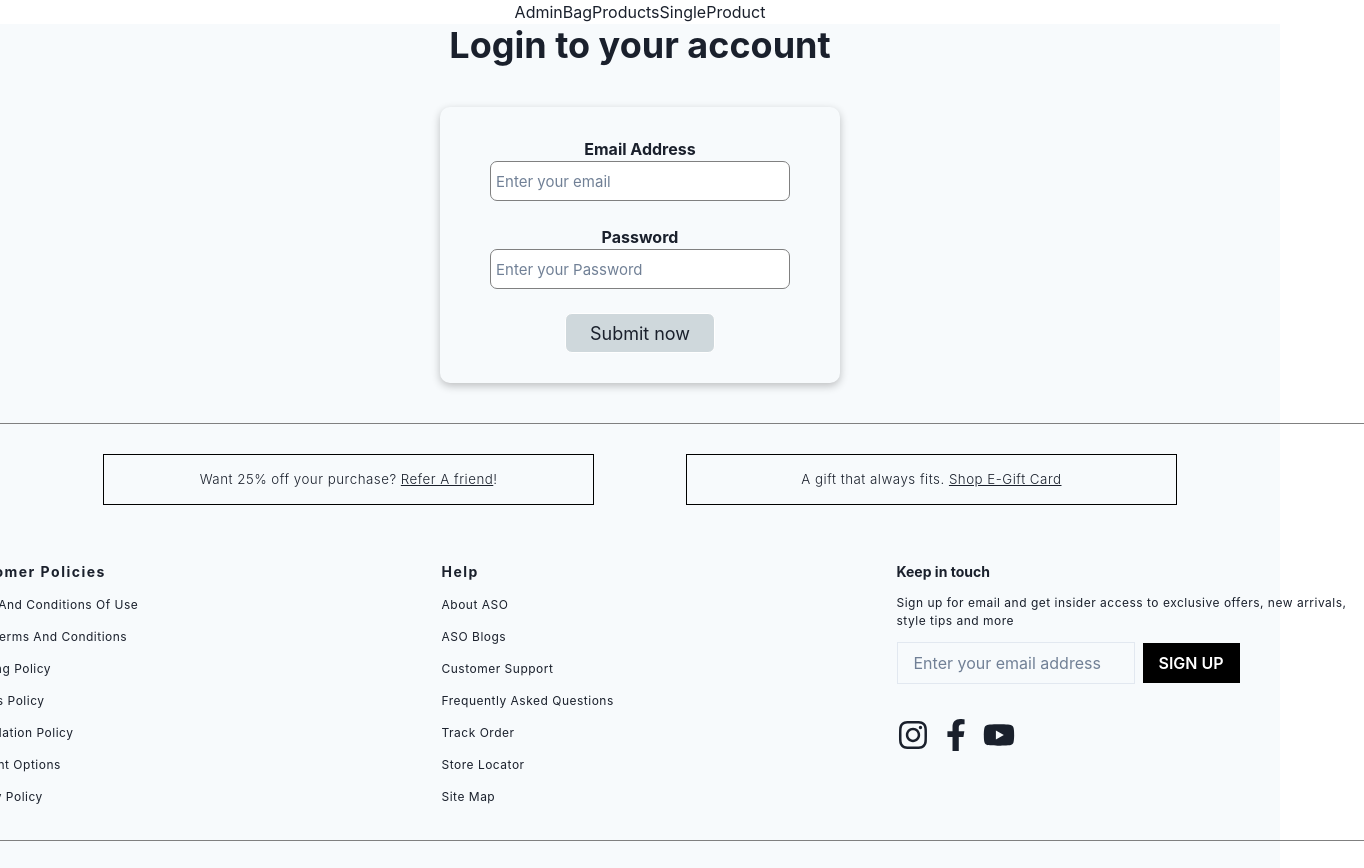
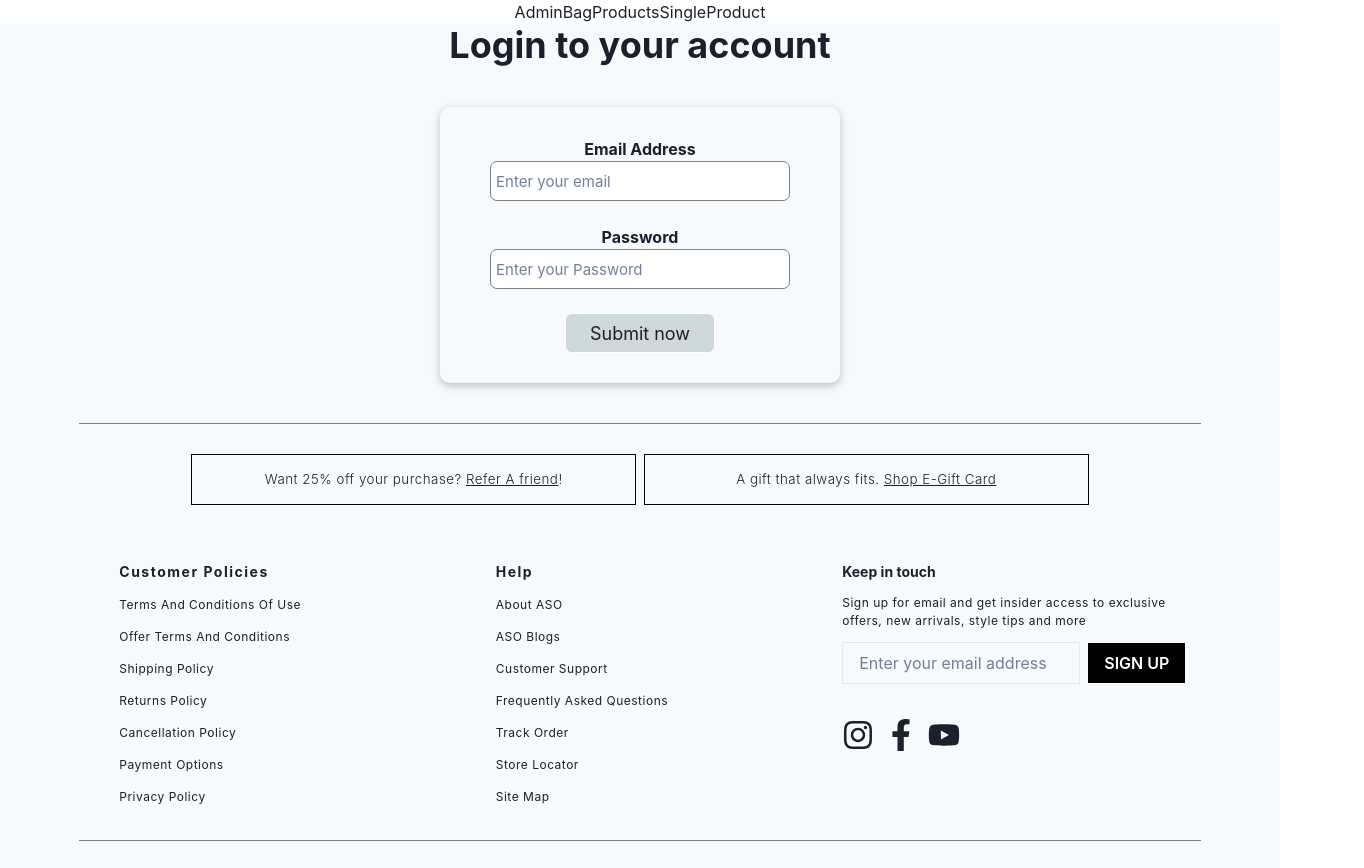
Before and after one commit to salil-01/American-Snake, a React (Create React App) app in the folder american-snake/: page /login in a window 1280 px wide. Shown: the top 868 px of the page, 1364 px wide, since content can reach past the window. Built offline with nearby package versions, Linux system fonts and the light colour scheme.

Commit message:
fixed resolution error

```diff
--- a/american-snake/src/components/Homepage/Footer.jsx
+++ b/american-snake/src/components/Homepage/Footer.jsx
@@ -264,7 +264,7 @@ export default Footer;
 const DIV = styled.div`
     .footerBox {
         height: 305px;
-        width: 477px;
+        width: 100%;
         /* border: 1px dashed red; */
         text-align: left;
         padding: 26px 10px 12px 10px;
--- a/american-snake/src/pages/SingleProduct.jsx
+++ b/american-snake/src/pages/SingleProduct.jsx
@@ -109,7 +109,7 @@ const SingleProduct = () => {
             >
                 {/* Image section */}
                 <Box
-                    w={"540px"}
+                    w={{lg: "540px", base: 'none'}}
                     // border={"1px dashed black"}
                     padding={"15px"}
                     // h={"668px"}
@@ -133,7 +133,7 @@ const SingleProduct = () => {
                         </Box>
                         {/* Main Image Section */}
                         <Box>
-                            <Image src={image_front} />
+                            <Image w={{lg:'100%', base:'70%'}} src={image_front} />
                         </Box>
                     </Stack>
                 </Box>
@@ -311,12 +311,12 @@ const SingleProduct = () => {
             {/* Product Details */}
             <HStack
                 display={"flex"}
+                flexDirection={{ lg: "row", base: "column", md: "column" }}
                 alignItems={"stretch"}
                 w={"70%"}
                 margin={"auto"}
                 justifyContent={"space-evenly"}
                 padding={"20px 10px"}
-
             >
                 <Box padding={"2px"}>
                     <Stack>
@@ -412,12 +412,10 @@ const SingleProduct = () => {
                 </Box>
             </HStack>
 
-
             {/* Product Carousel */}
-            <Box margin={'30px 15px'}>
-            <ProductCarousel />
+            <Box margin={"30px 15px"}>
+                <ProductCarousel />
             </Box>
-
 
             {/* Footer */}
             <Footer />
```
